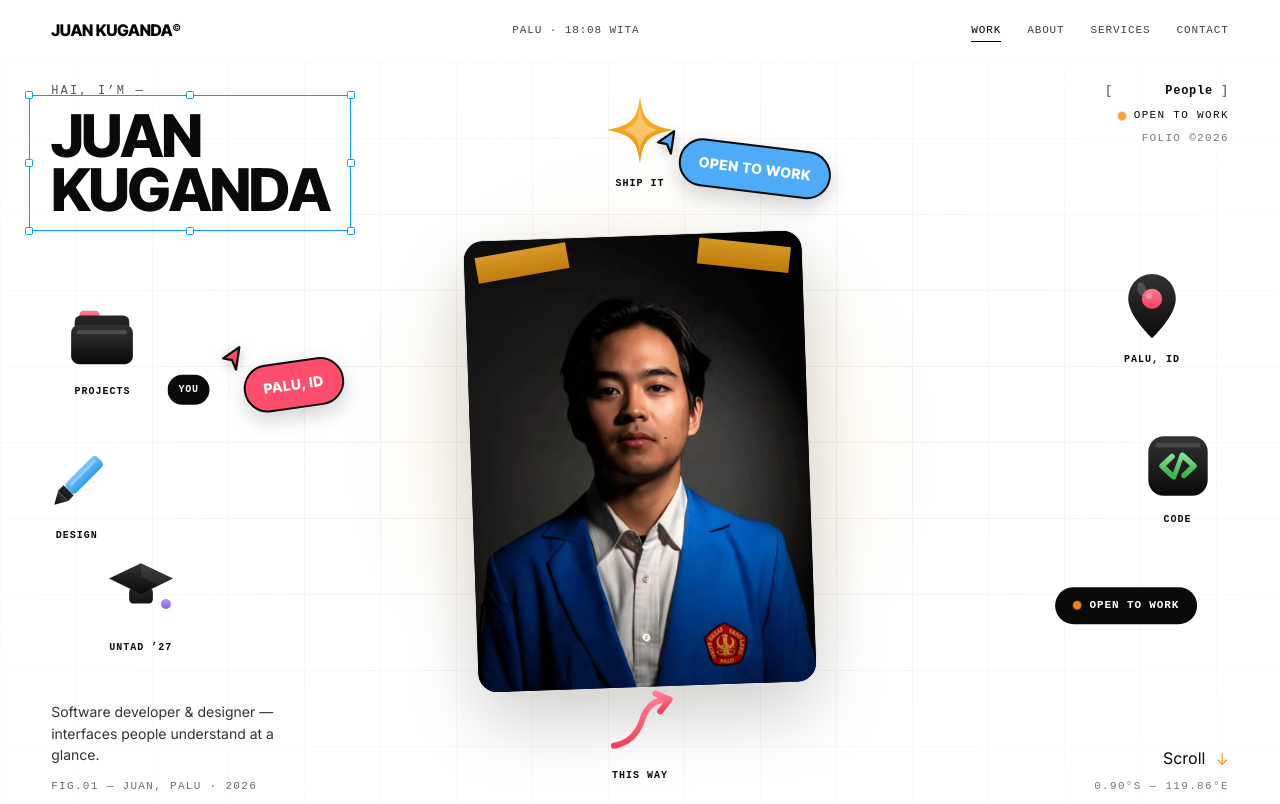
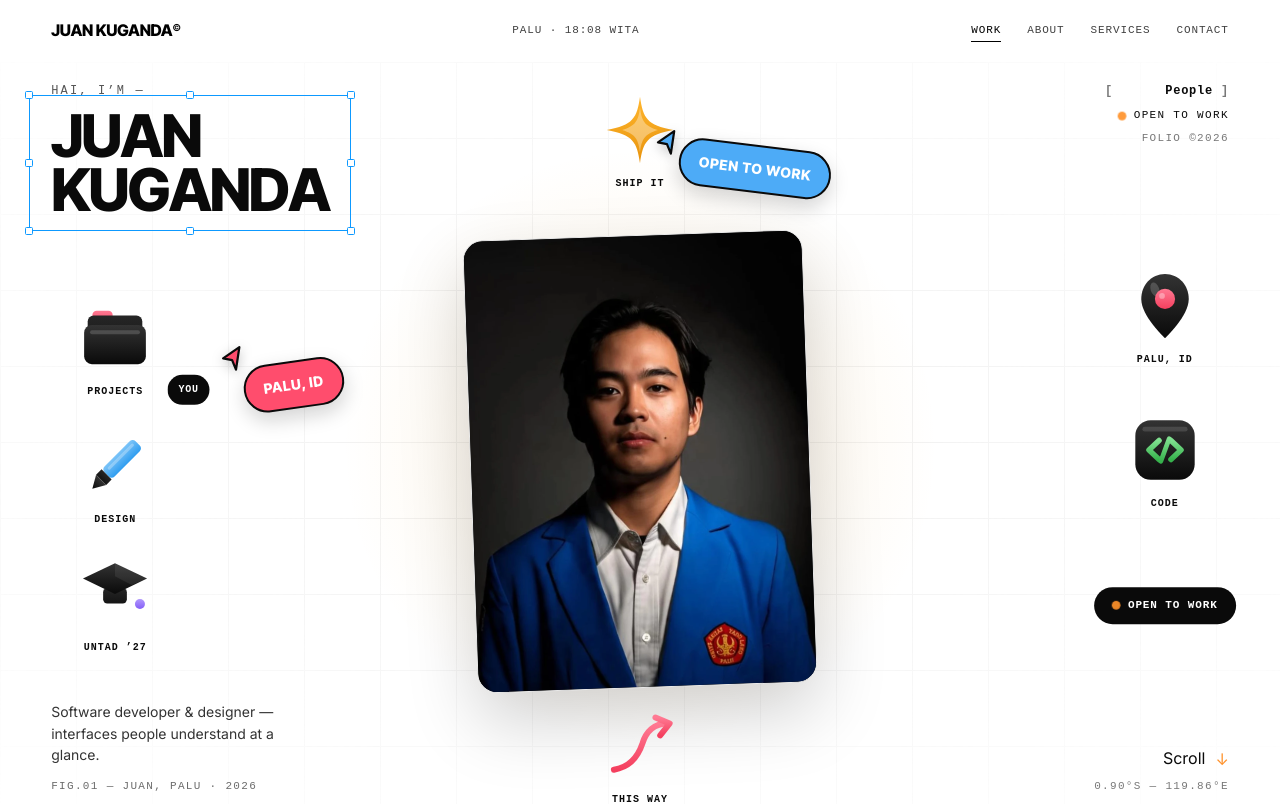
Before and after one commit to juanKuganda/portofoliov3, a React (Vite) app: page / in a window 1280 px wide. Shown: the top 804 px of the page. Built offline with nearby package versions, Linux system fonts and the light colour scheme; a web font is replaced by a local one.

Commit message:
Hero v10: remove tape, tidy columns, stickers become nav links

```diff
--- a/src/components/Hero.tsx
+++ b/src/components/Hero.tsx
@@ -212,17 +212,23 @@ type StickerSpec = {
   at: React.CSSProperties;
   rot: number;
   side: "l" | "r";
+  /** When set, the sticker is a real navigation link — stickers are
+      meaningful shortcuts, not just decoration. */
+  href?: string;
+  aria?: string;
 };
 
+/* Tidy columns: left stickers share one x, right stickers share one x,
+   even vertical rhythm, clear of the corner text blocks and the card. */
 const STICKERS: StickerSpec[] = [
-  { kind: "folder", label: "projects", at: { top: "36%", left: "8%" }, rot: -8, side: "l" },
-  { kind: "pencil", label: "design", at: { top: "54%", left: "6%" }, rot: 7, side: "l" },
-  { kind: "cap", label: "untad ’27", at: { top: "68%", left: "11%" }, rot: -5, side: "l" },
-  { kind: "pin", label: "palu, id", at: { top: "32%", left: "90%" }, rot: 8, side: "r" },
-  { kind: "code", label: "code", at: { top: "52%", left: "92%" }, rot: -7, side: "r" },
-  { kind: "pill", label: "open to work", at: { top: "68%", left: "88%" }, rot: 5, side: "r" },
+  { kind: "folder", label: "projects", at: { top: "36%", left: "9%" }, rot: -8, side: "l", href: "#work", aria: "Go to selected work" },
+  { kind: "pencil", label: "design", at: { top: "52%", left: "9%" }, rot: 7, side: "l", href: "#services", aria: "Go to services" },
+  { kind: "cap", label: "untad ’27", at: { top: "68%", left: "9%" }, rot: -5, side: "l", href: "#about", aria: "Go to about" },
+  { kind: "pin", label: "palu, id", at: { top: "32%", left: "91%" }, rot: 8, side: "r", href: "#contact", aria: "Go to contact" },
+  { kind: "code", label: "code", at: { top: "50%", left: "91%" }, rot: -7, side: "r", href: "https://github.com/juanKuganda", aria: "Open GitHub profile" },
+  { kind: "pill", label: "open to work", at: { top: "68%", left: "91%" }, rot: 5, side: "r", href: "#contact", aria: "Go to contact" },
   { kind: "spark", label: "ship it", at: { top: "10%", left: "50%" }, rot: 10, side: "r" },
-  { kind: "squiggle", label: "this way", at: { top: "84%", left: "50%" }, rot: -10, side: "l" },
+  { kind: "squiggle", label: "this way", at: { top: "87%", left: "50%" }, rot: -10, side: "l" },
 ];
 
 /* Floating cursors, reference-style: a colored arrow cursor + a
@@ -985,27 +991,21 @@ export default function Hero() {
               width={925}
               height={1233}
             />
-            <span className="tape tape-tl" aria-hidden="true" />
-            <span className="tape tape-tr" aria-hidden="true" />
           </figure>
         </div>
       </div>
 
-      {/* Sticker field: five Apple-precision vector doodles + one
-          status pill + spark + squiggle, art-directed into the mid
-          columns and gutters — the corners belong to the text.
+      {/* Sticker field: the six main stickers are real navigation
+          links (meaningful shortcuts, not just decoration); spark +
+          squiggle stay pure decoration. Art-directed into tidy mid
+          columns and gutters — the corners belong to the text, nothing
+          overlaps the card.
           Outer .sticker = entrance pop + scroll explode; inner
           .sticker-par = magnetic parallax.
           Desktop absolute, mobile on the photo. */}
-      <div className="reel-stickers" aria-hidden="true">
-        {STICKERS.map((s) => (
-          <span
-            key={s.label}
-            className="sticker"
-            style={s.at}
-            data-rot={s.rot}
-            data-side={s.side}
-          >
+      <div className="reel-stickers">
+        {STICKERS.map((s) => {
+          const inner = (
             <span className="sticker-par">
               {s.kind === "pill" ? (
                 <span className="doodle-pill">
@@ -1019,8 +1019,32 @@ export default function Hero() {
                 </span>
               )}
             </span>
-          </span>
-        ))}
+          );
+          return s.href ? (
+            <a
+              key={s.label}
+              className="sticker sticker-link"
+              style={s.at}
+              data-rot={s.rot}
+              data-side={s.side}
+              href={s.href}
+              aria-label={s.aria || s.label}
+            >
+              {inner}
+            </a>
+          ) : (
+            <span
+              key={s.label}
+              className="sticker"
+              style={s.at}
+              data-rot={s.rot}
+              data-side={s.side}
+              aria-hidden="true"
+            >
+              {inner}
+            </span>
+          );
+        })}
       </div>
 
       {/* Floating cursors, reference-style: colored arrow + rotated
```
